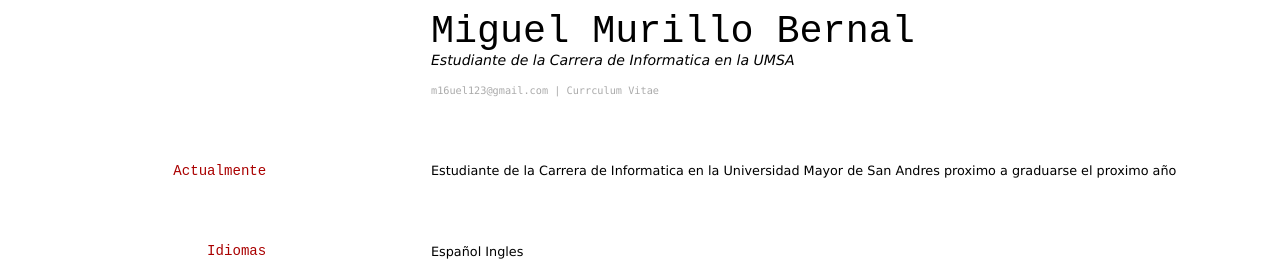
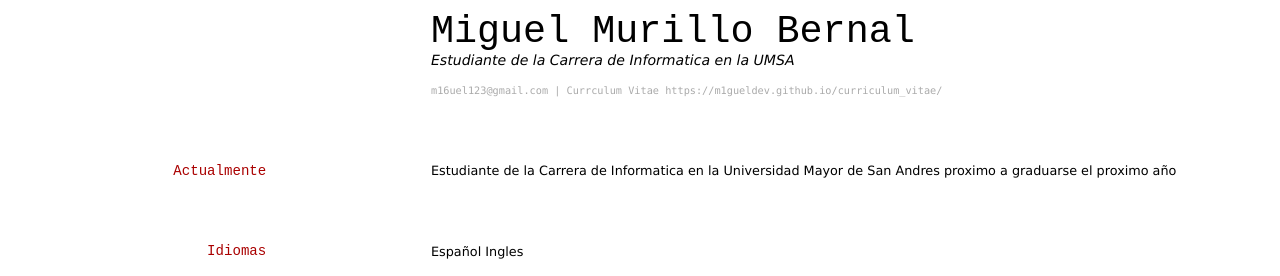
Before and after one commit to M1gueldev/curriculum_vitae, a Jekyll site: the page built from index.md, in a window 1280 px wide. Shown: the top 276 px of the page. Built offline with Jekyll 4.4.1, drawn with Linux system fonts in a browser that asks for light colours; part of the change alters nothing that is shown.

Commit message:
added link

```diff
--- a/index.md
+++ b/index.md
@@ -8,7 +8,7 @@ Estudiante de la Carrera de Informatica en la UMSA
 
 <div id="webaddress">
 <a href="m16uel123@gmail.com">m16uel123@gmail.com</a>
-| <a href="https://m1gueldev.github.io/curriculum_vitae/">Currculum Vitae</a>
+| <a href="https://m1gueldev.github.io/curriculum_vitae/">Currculum Vitae</a> https://m1gueldev.github.io/curriculum_vitae/
 </div>
 
 
```
